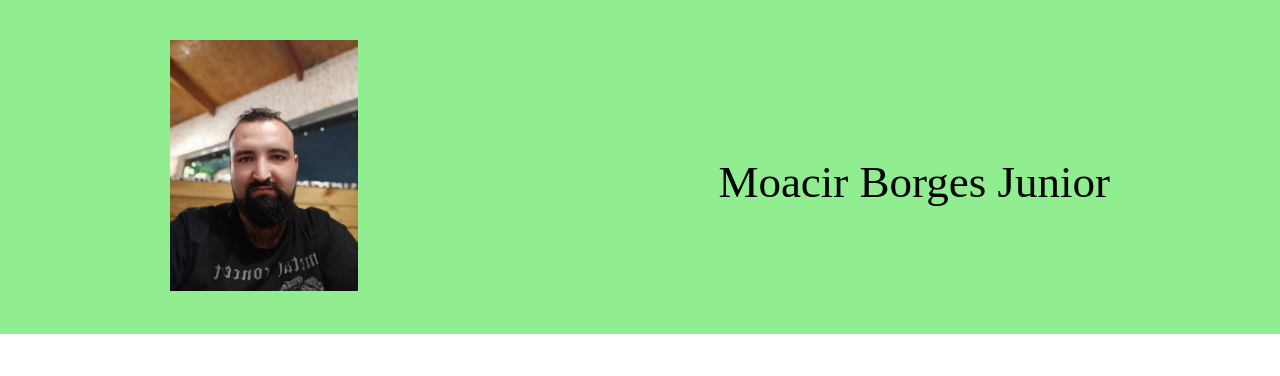
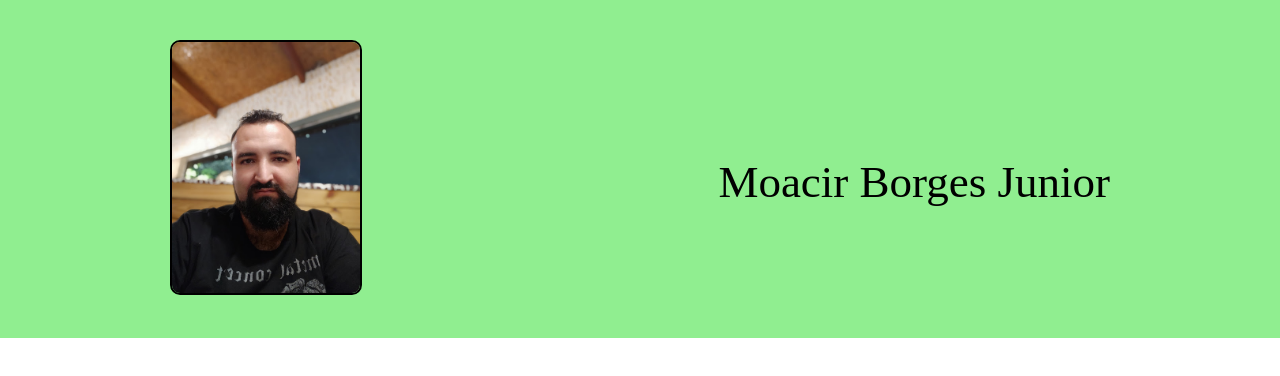
Before and after one commit to moacirAqui/meuCurriculo, a plain HTML site: page index.html in a window 1280 px wide. Drawn offline with Linux system fonts and the light colour scheme; files whose address does not match are found by name.

Commit message:
Inserida borda na imagem

```diff
--- a/index.html
+++ b/index.html
@@ -11,7 +11,7 @@
 <body>
     <header>
         <div class="caixa">
-            <h1><img src="/home/moacir/meuSite/projeto/imagens/foto.jpg" alt="Foto do Moacir" class="foto"></h1>
+            <h1><img src="imagens/foto.jpg" alt="Foto do Moacir" class="foto"></h1>
             <h1 class="titulo">Moacir Borges Junior</h1>
         </div>
     </header>
--- a/main.css
+++ b/main.css
@@ -12,6 +12,8 @@ header {
 .foto {
     width: 20%;
     display: inline-block;
+    border: 2px solid black;
+    border-radius: 10px;
 }
 
 .titulo {
```
